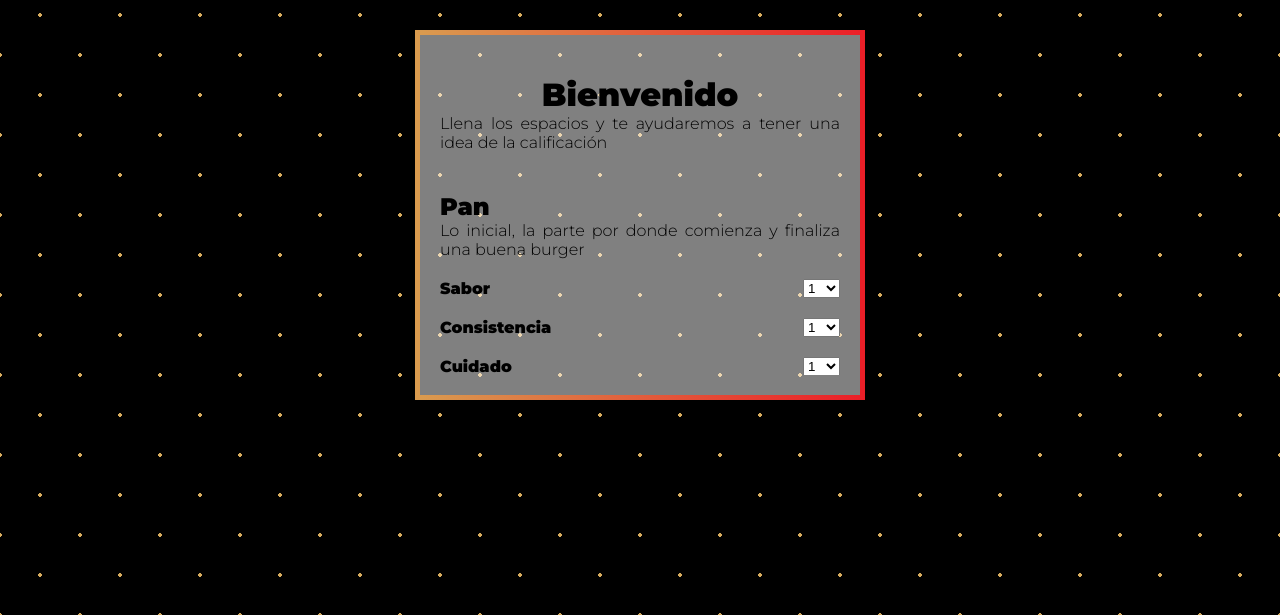
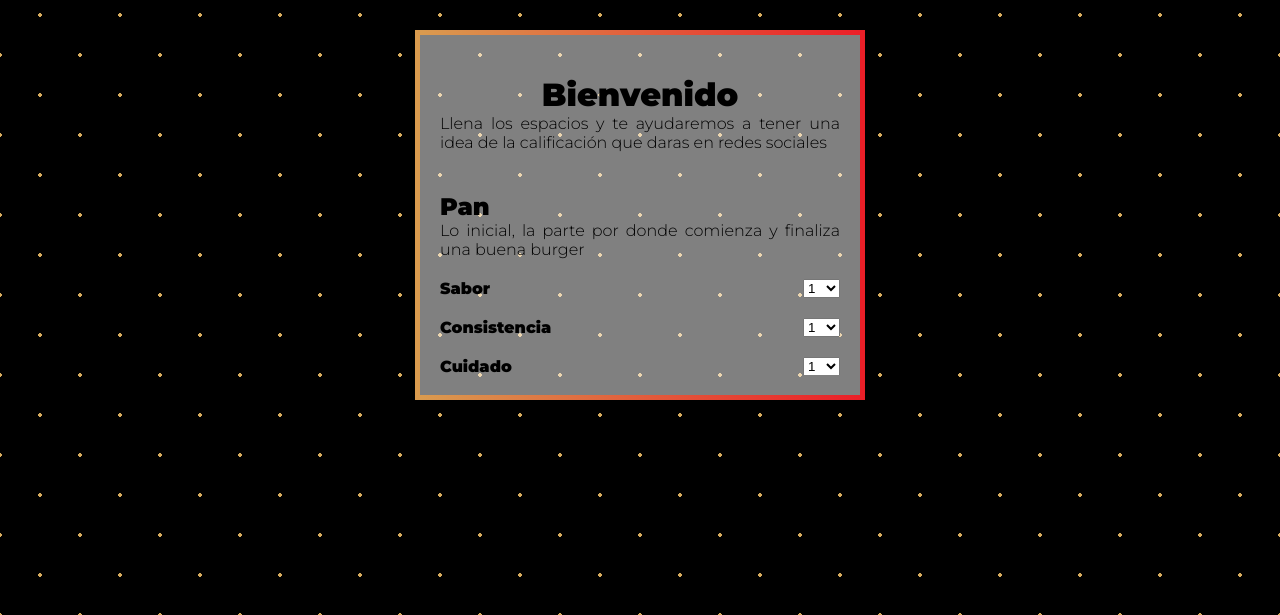
Before and after one commit to Koolxtreme/burgerQually, a plain HTML site: page index.html in a window 1280 px wide. Shown: the part 185-800 px from the top of the page. Drawn offline with Linux system fonts and the light colour scheme.

Commit message:
first commit

```diff
--- a/index.html
+++ b/index.html
@@ -22,7 +22,7 @@
             <main>
                 <div class="main--description">
                     <h1>Bienvenido</h1>
-                    <p>Llena los espacios y te ayudaremos a tener una idea de la calificación</p>
+                    <p>Llena los espacios y te ayudaremos a tener una idea de la calificación que daras en redes sociales</p>
                 </div>
                 <div class="form" id="form">
                     <div class="quallyElement parent">
```
